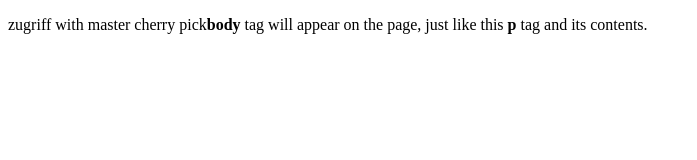
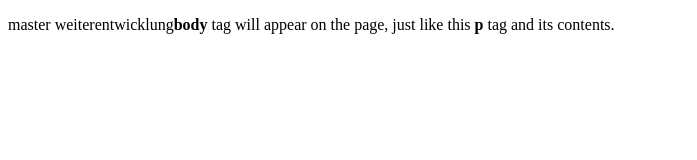
Before and after one commit to PeterHorat/hellogit, a plain HTML site: page index.html in a window 1280 px wide. Shown: the whole page, without its empty margins (0-697 px from the left). Drawn offline with Linux system fonts and the light colour scheme.

Commit message:
weiterentwicklung

```diff
--- a/index.html
+++ b/index.html
@@ -4,6 +4,6 @@
     <title>This is the title of the webpage!</title>
   </head>
  <body>
-  <p>zugriff with master cherry pick<strong>body</strong> tag will appear on the page, just like this <strong>p</strong> tag and its contents.</p>
+  <p>master weiterentwicklung<strong>body</strong> tag will appear on the page, just like this <strong>p</strong> tag and its contents.</p>
   </body>
 </html>
```
